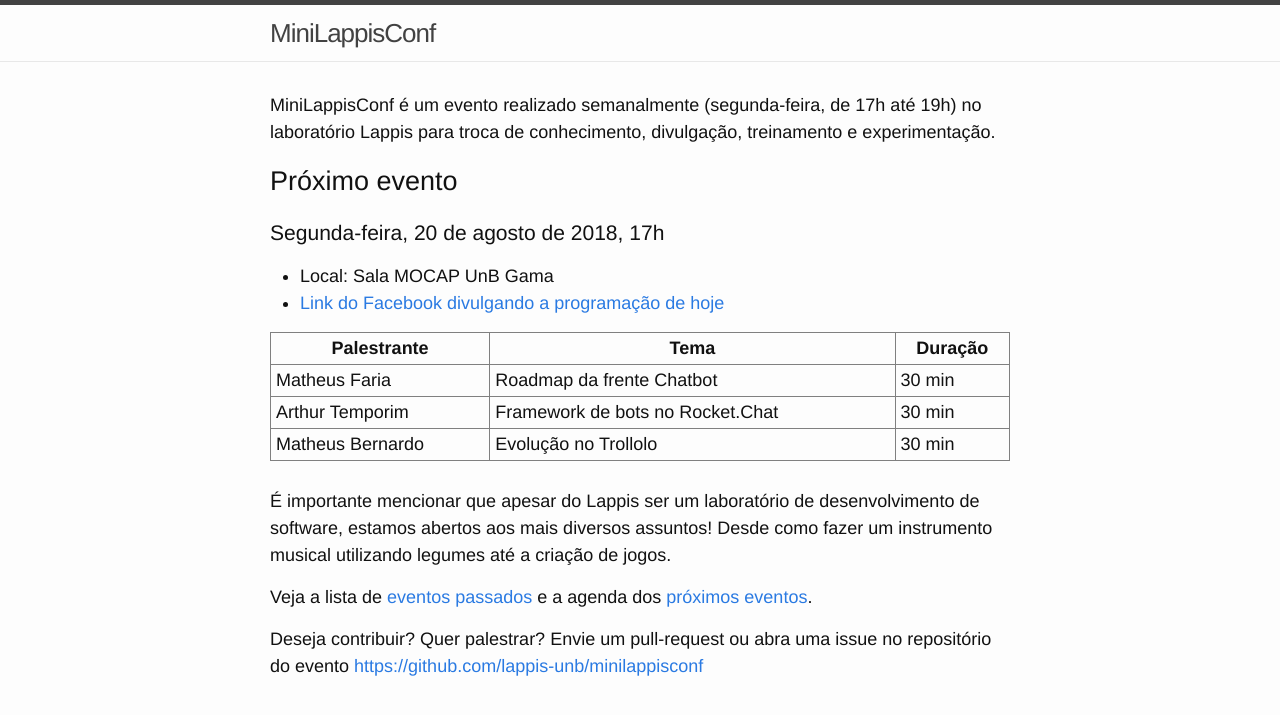
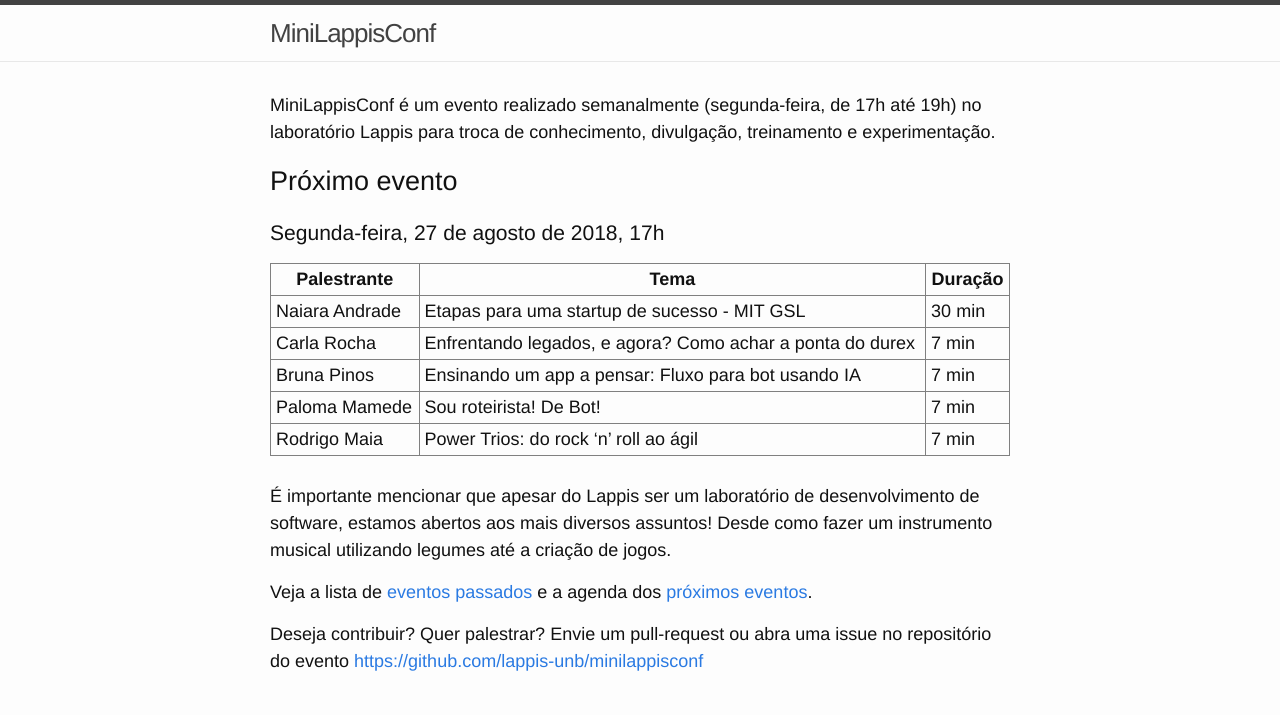
Before and after one commit to lappis-unb/MiniLappisConf, a Jekyll site: the page built from index.md, in a window 1280 px wide. Shown: the top 715 px of the page. Built offline with Jekyll 4.4.1, drawn with Linux system fonts in a browser that asks for light colours.

Commit message:
agenda de segunda feira: +bruna +maia +carla +paloma

```diff
--- a/index.md
+++ b/index.md
@@ -8,16 +8,15 @@ e experimentação.
 
 ## Próximo evento
 
-### Segunda-feira, 20 de agosto de 2018, 17h
+### Segunda-feira, 27 de agosto de 2018, 17h
 
-* Local: Sala MOCAP UnB Gama
-* [Link do Facebook divulgando a programação de hoje](https://www.facebook.com/lappisunb5/photos/a.535168910237675/535168156904417)
-
-| Palestrante      | Tema                                    | Duração |
-| ---------------- | --------------------------------------- | ------- |
-| Matheus Faria    | Roadmap da frente Chatbot               | 30 min  |
-| Arthur Temporim  | Framework de bots no Rocket.Chat        | 30 min  |
-| Matheus Bernardo | Evolução no Trollolo                    | 30 min  |
+| Palestrante    | Tema                                                      | Duração |
+| -------------- | --------------------------------------------------------- | ------- |
+| Naiara Andrade | Etapas para uma startup de sucesso - MIT GSL              | 30 min  |
+| Carla Rocha    | Enfrentando legados, e agora? Como achar a ponta do durex | 7 min   |
+| Bruna Pinos    | Ensinando um app a pensar: Fluxo para bot usando IA       | 7 min   |
+| Paloma Mamede  | Sou roteirista! De Bot!                                   | 7 min   |
+| Rodrigo Maia   | Power Trios: do rock 'n' roll ao ágil                     | 7 min   |
 
 <br/>
 É importante mencionar que apesar do Lappis ser um laboratório de
```
Also changed, not shown: agenda.md (+0 -6 lines), passados.md (+11 -0 lines).
